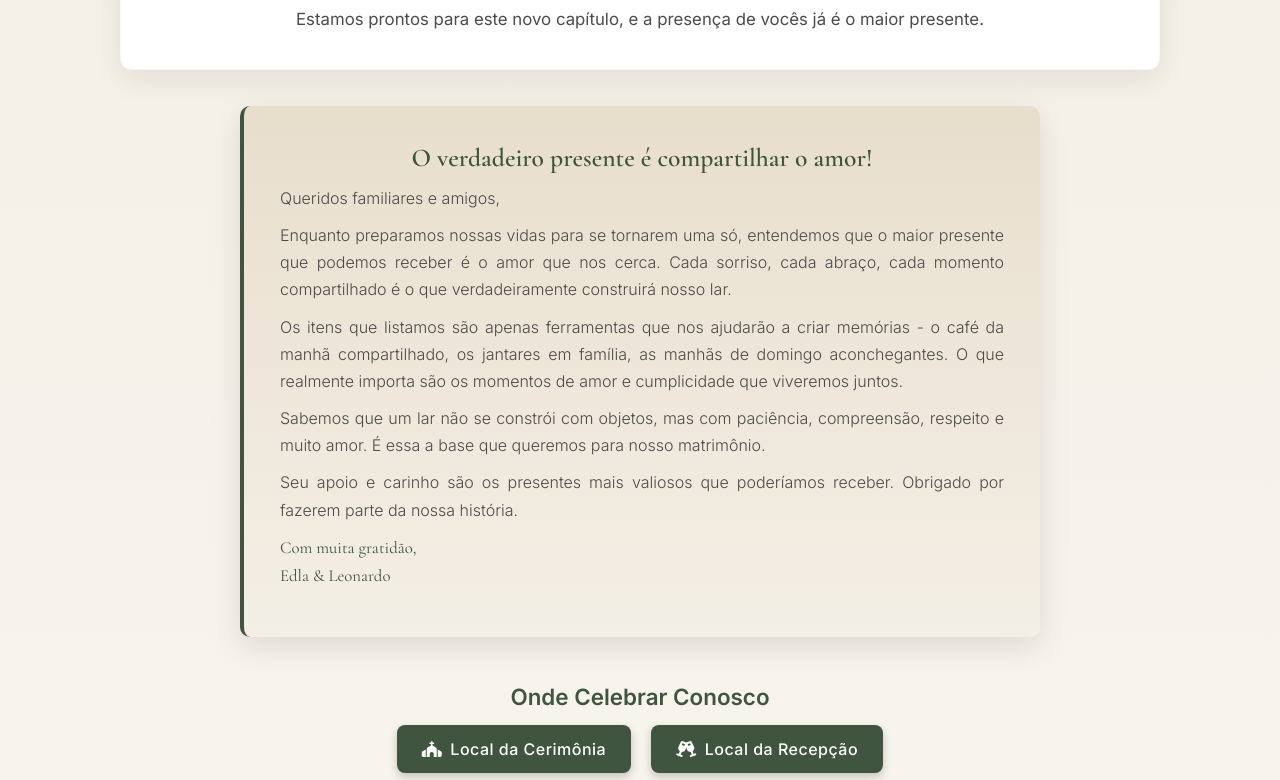
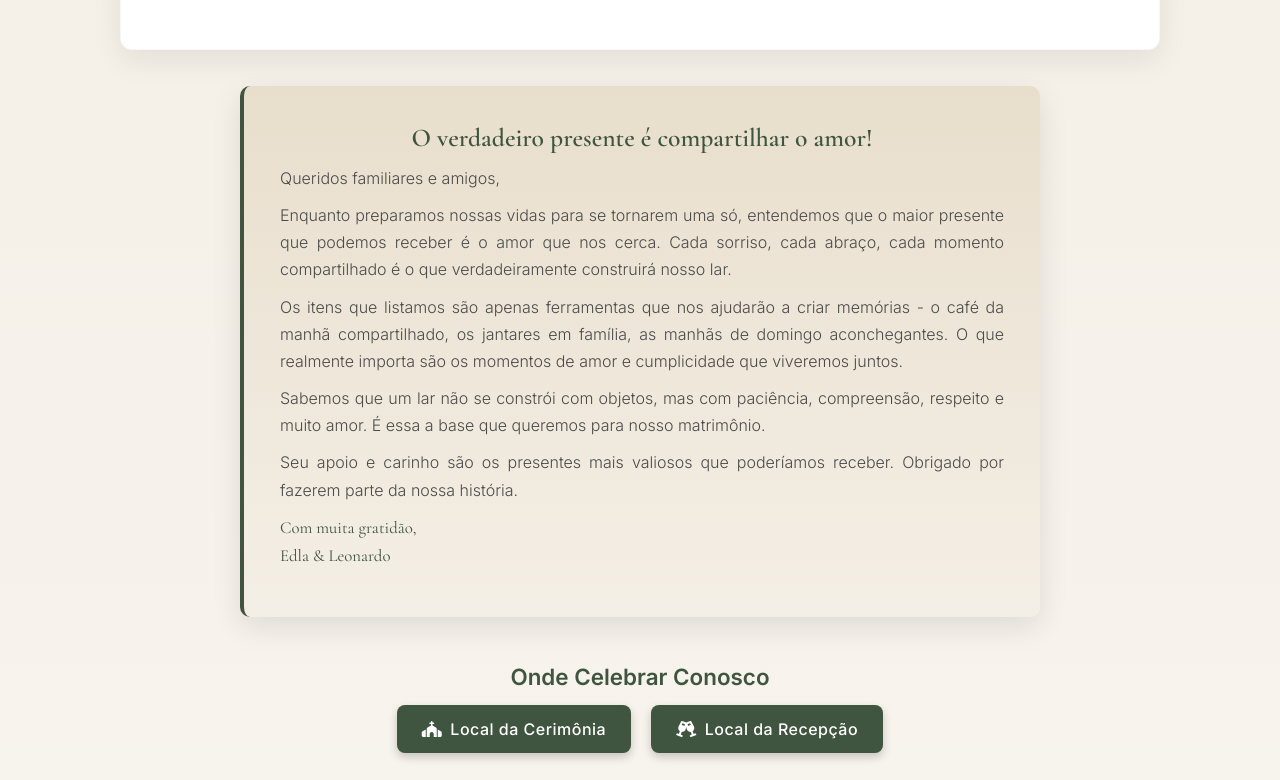
Before and after one commit to engleonardom/Edla-Leonardo, a plain HTML site: page index.html in a window 1280 px wide. Shown: the part 213-993 px from the top of the page. Drawn offline with nearby package versions, Linux system fonts and the light colour scheme.

Commit message:
Add files via upload

```diff
--- a/index.html
+++ b/index.html
@@ -226,7 +226,6 @@
     <h1 class="nomes-casal">Edla & Leonardo</h1>
     <p class="data-casamento">10 de Janeiro de 2026</p>
     <div class="divisao-elegante"></div>
-    <p class="subtitulo">Estamos prontos para este novo capítulo, e a presença de vocês já é o maior presente.</p>
 </header>
 
 <section class="secao-mensagem">
```
